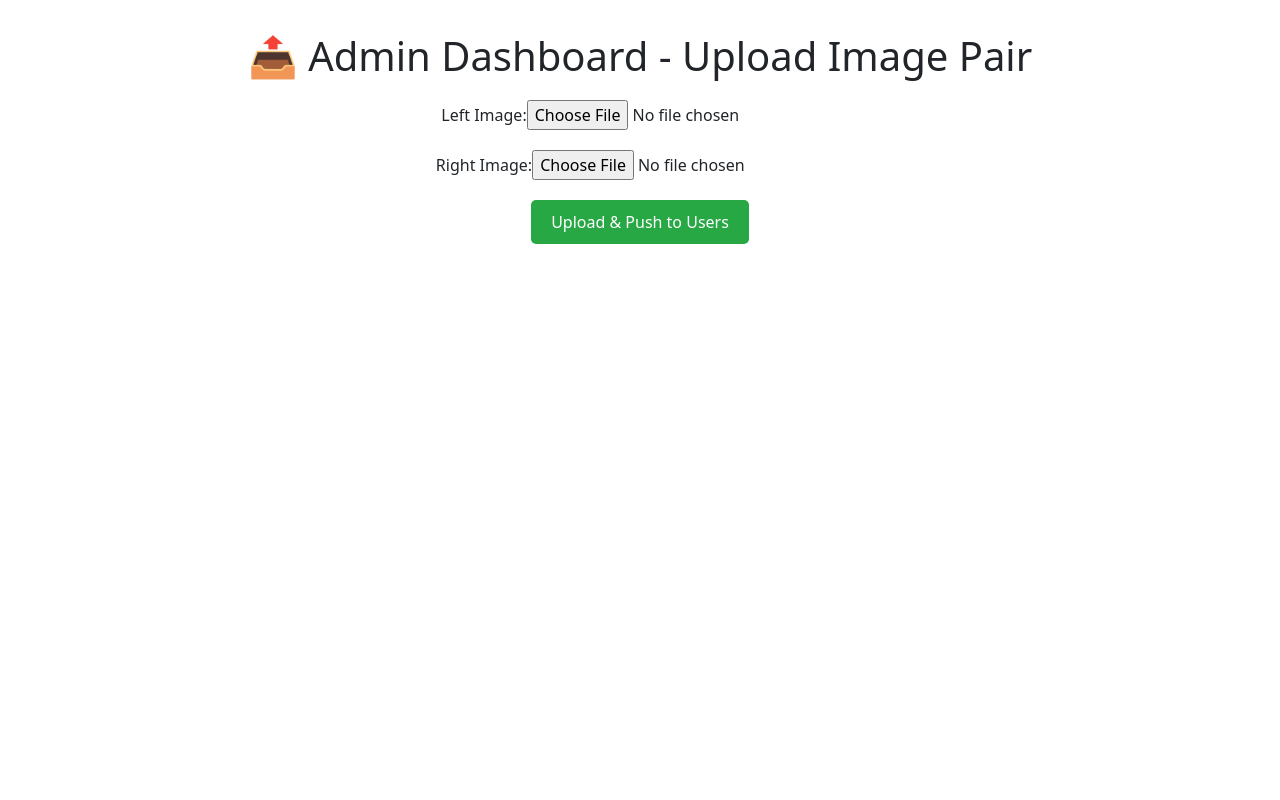
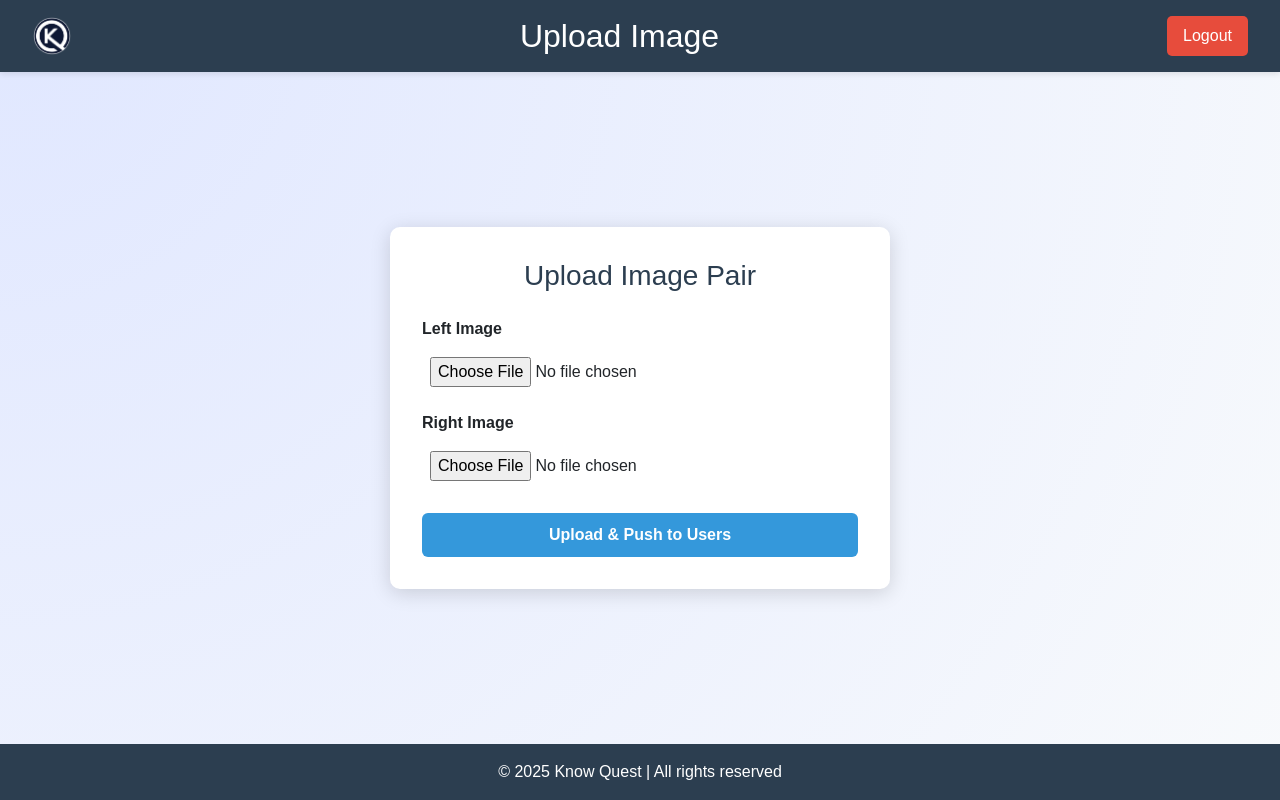
Before and after one commit to n01616739/startSwipeUI, a Next.js app: page /admin-dashboard in a window 1280 px wide. Built offline with nearby package versions, Linux system fonts and the light colour scheme; sample sign-in values are in the browser's storage.

Commit message:
admin ui

```diff
--- a/pages/admin-dashboard.js
+++ b/pages/admin-dashboard.js
@@ -1,3 +1,76 @@
+// "use client";
+
+// import { useState } from "react";
+
+// export default function AdminDashboard() {
+//   const [leftImage, setLeftImage] = useState(null);
+//   const [rightImage, setRightImage] = useState(null);
+//   const [message, setMessage] = useState("");
+
+//   const handleUpload = async () => {
+//     if (!leftImage || !rightImage) {
+//       setMessage("❗ Please select both images before uploading.");
+//       return;
+//     }
+
+//     const formData = new FormData();
+//     formData.append("file_left", leftImage);
+//     formData.append("file_right", rightImage);
+
+//     try {
+//       const res = await fetch("/api/auth/admin/upload-image", {
+//         method: "POST",
+//         body: formData,
+//       });
+
+//       const data = await res.json();
+
+//       if (res.ok) {
+//         setMessage("✅ Images uploaded and pushed to users!");
+//         setLeftImage(null);
+//         setRightImage(null);
+//       } else {
+//         setMessage(`❌ Upload failed: ${data.message}`);
+//       }
+//     } catch (error) {
+//       console.error("❌ Upload error:", error);
+//       setMessage("❌ Something went wrong during upload.");
+//     }
+//   };
+
+//   return (
+//     <div style={{ padding: "2rem", textAlign: "center" }}>
+//       <h1>📤 Admin Dashboard - Upload Image Pair</h1>
+
+//       <div style={{ margin: "20px" }}>
+//         <label>Left Image: </label>
+//         <input type="file" accept="image/*" onChange={(e) => setLeftImage(e.target.files[0])} />
+//       </div>
+
+//       <div style={{ margin: "20px" }}>
+//         <label>Right Image: </label>
+//         <input type="file" accept="image/*" onChange={(e) => setRightImage(e.target.files[0])} />
+//       </div>
+
+//       <button
+//         onClick={handleUpload}
+//         style={{
+//           padding: "10px 20px",
+//           backgroundColor: "#28a745",
+//           color: "white",
+//           border: "none",
+//           borderRadius: "5px",
+//           cursor: "pointer",
+//         }}
+//       >
+//         Upload & Push to Users
+//       </button>
+
+//       {message && <p style={{ marginTop: "20px", fontWeight: "bold" }}>{message}</p>}
+//     </div>
+//   );
+// }
+
 "use client";
 
 import { useState } from "react";
@@ -6,10 +79,11 @@ export default function AdminDashboard() {
   const [leftImage, setLeftImage] = useState(null);
   const [rightImage, setRightImage] = useState(null);
   const [message, setMessage] = useState("");
+  const [isUploading, setIsUploading] = useState(false);
 
   const handleUpload = async () => {
     if (!leftImage || !rightImage) {
-      setMessage("❗ Please select both images before uploading.");
+      setMessage(" Please select both images before uploading.");
       return;
     }
 
@@ -18,55 +92,174 @@ export default function AdminDashboard() {
     formData.append("file_right", rightImage);
 
     try {
+      setIsUploading(true);
       const res = await fetch("/api/auth/admin/upload-image", {
         method: "POST",
         body: formData,
       });
 
       const data = await res.json();
+      setIsUploading(false);
 
       if (res.ok) {
-        setMessage("✅ Images uploaded and pushed to users!");
+        setMessage(" Images uploaded and pushed to users!");
         setLeftImage(null);
         setRightImage(null);
       } else {
-        setMessage(`❌ Upload failed: ${data.message}`);
+        setMessage(` Upload failed: ${data.message}`);
       }
     } catch (error) {
-      console.error("❌ Upload error:", error);
-      setMessage("❌ Something went wrong during upload.");
+      console.error(" Upload error:", error);
+      setIsUploading(false);
+      setMessage("Something went wrong during upload.");
     }
   };
 
   return (
-    <div style={{ padding: "2rem", textAlign: "center" }}>
-      <h1>📤 Admin Dashboard - Upload Image Pair</h1>
-
-      <div style={{ margin: "20px" }}>
-        <label>Left Image: </label>
-        <input type="file" accept="image/*" onChange={(e) => setLeftImage(e.target.files[0])} />
-      </div>
-
-      <div style={{ margin: "20px" }}>
-        <label>Right Image: </label>
-        <input type="file" accept="image/*" onChange={(e) => setRightImage(e.target.files[0])} />
-      </div>
-
-      <button
-        onClick={handleUpload}
+    <div
+      style={{
+        minHeight: "100vh",
+        display: "flex",
+        flexDirection: "column",
+        fontFamily: "Arial, sans-serif",
+        background: "radial-gradient(circle at top left, #e0e7ff, #f8fafc)",
+        backgroundAttachment: "fixed",
+      }}
+    >
+      {/* Header */}
+      <header
         style={{
-          padding: "10px 20px",
-          backgroundColor: "#28a745",
+          display: "flex",
+          justifyContent: "space-between",
+          alignItems: "center",
+          padding: "1rem 2rem",
+          backgroundColor: "#2c3e50",
           color: "white",
-          border: "none",
-          borderRadius: "5px",
-          cursor: "pointer",
+          boxShadow: "0 2px 6px rgba(0, 0, 0, 0.1)",
         }}
       >
-        Upload & Push to Users
-      </button>
+        <img
+          src="/logo.png" // Replace with actual logo path
+          alt="Logo"
+          style={{ height: "40px" }}
+        />
+        <h2 style={{ margin: 0 }}>Upload Image</h2>
+        <button
+          onClick={() => (window.location.href = "/login")}
+          style={{
+            padding: "8px 16px",
+            backgroundColor: "#e74c3c",
+            color: "white",
+            border: "none",
+            borderRadius: "5px",
+            cursor: "pointer",
+          }}
+        >
+          Logout
+        </button>
+      </header>
 
-      {message && <p style={{ marginTop: "20px", fontWeight: "bold" }}>{message}</p>}
+      {/* Main content */}
+      <main
+        style={{
+          flex: 1,
+          display: "flex",
+          justifyContent: "center",
+          alignItems: "center",
+          padding: "2rem",
+        }}
+      >
+        <div
+          style={{
+            maxWidth: "500px",
+            width: "100%",
+            backgroundColor: "white",
+            padding: "2rem",
+            borderRadius: "10px",
+            boxShadow: "0 4px 20px rgba(0, 0, 0, 0.15)",
+            textAlign: "center",
+          }}
+        >
+          <h3 style={{ marginBottom: "1.5rem", color: "#2c3e50" }}>
+            Upload Image Pair
+          </h3>
+
+          <div style={{ marginBottom: "1rem", textAlign: "left" }}>
+            <label style={{ fontWeight: "bold" }}>Left Image</label>
+            <input
+              type="file"
+              accept="image/*"
+              onChange={(e) => setLeftImage(e.target.files[0])}
+              style={{
+                display: "block",
+                marginTop: "0.5rem",
+                padding: "0.5rem",
+                width: "100%",
+              }}
+            />
+          </div>
+
+          <div style={{ marginBottom: "1.5rem", textAlign: "left" }}>
+            <label style={{ fontWeight: "bold" }}>Right Image</label>
+            <input
+              type="file"
+              accept="image/*"
+              onChange={(e) => setRightImage(e.target.files[0])}
+              style={{
+                display: "block",
+                marginTop: "0.5rem",
+                padding: "0.5rem",
+                width: "100%",
+              }}
+            />
+          </div>
+
+          <button
+            onClick={handleUpload}
+            disabled={isUploading}
+            style={{
+              padding: "10px 20px",
+              backgroundColor: "#3498db",
+              color: "white",
+              border: "none",
+              borderRadius: "6px",
+              cursor: isUploading ? "not-allowed" : "pointer",
+              width: "100%",
+              fontWeight: "bold",
+            }}
+          >
+            {isUploading ? "Uploading..." : "  Upload & Push to Users"}
+          </button>
+
+          {message && (
+            <p
+              style={{
+                marginTop: "1.5rem",
+                fontWeight: "bold",
+                color: message.includes("✅")
+                  ? "green"
+                  : message.includes("❌")
+                  ? "red"
+                  : "#333",
+              }}
+            >
+              {message}
+            </p>
+          )}
+        </div>
+      </main>
+
+      {/* Footer */}
+      <footer
+        style={{
+          padding: "1rem",
+          backgroundColor: "#2c3e50",
+          color: "white",
+          textAlign: "center",
+        }}
+      >
+        © {new Date().getFullYear()} Know Quest | All rights reserved
+      </footer>
     </div>
   );
 }
```
Also changed, not shown: public/logo.png (added).
